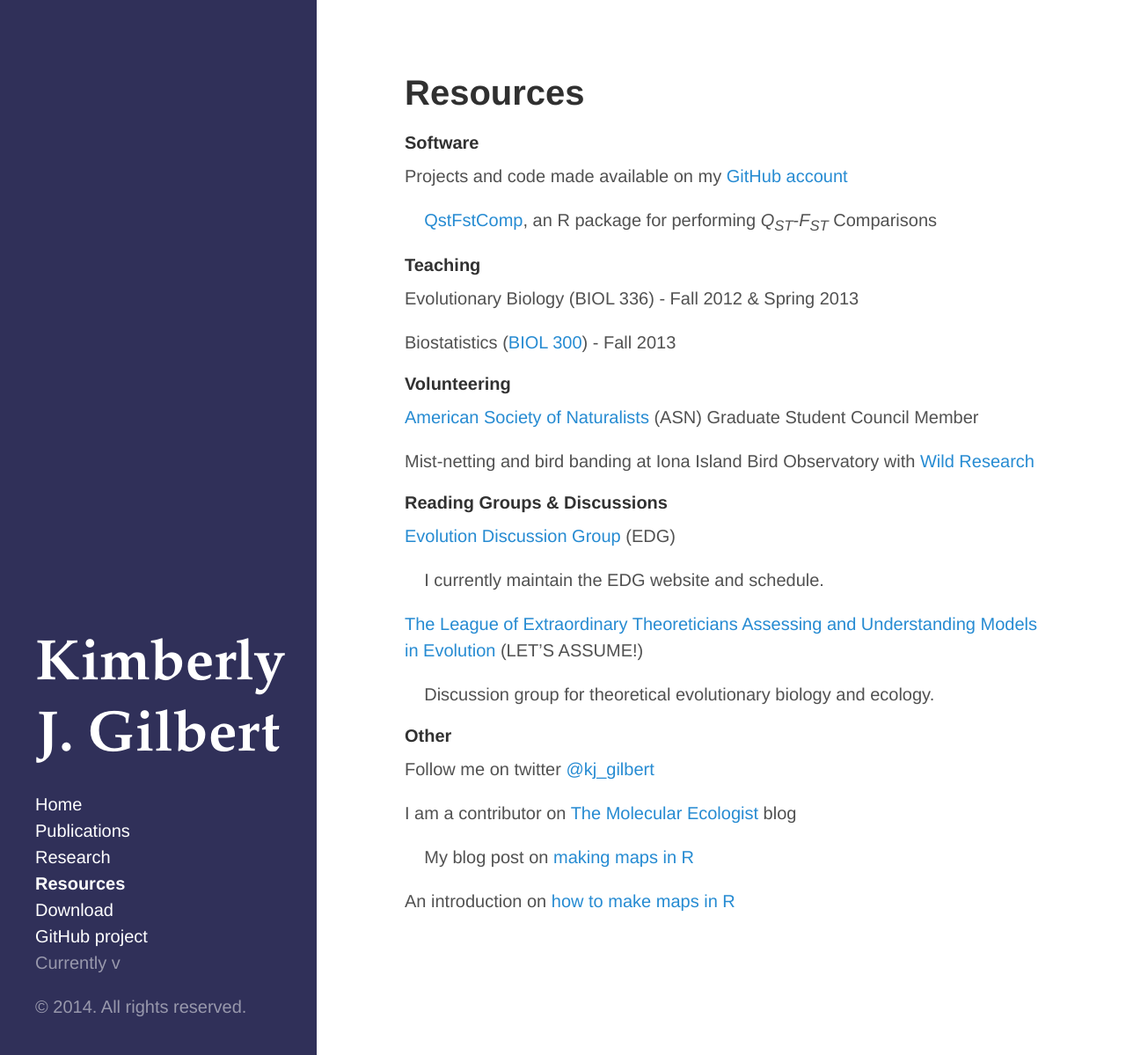
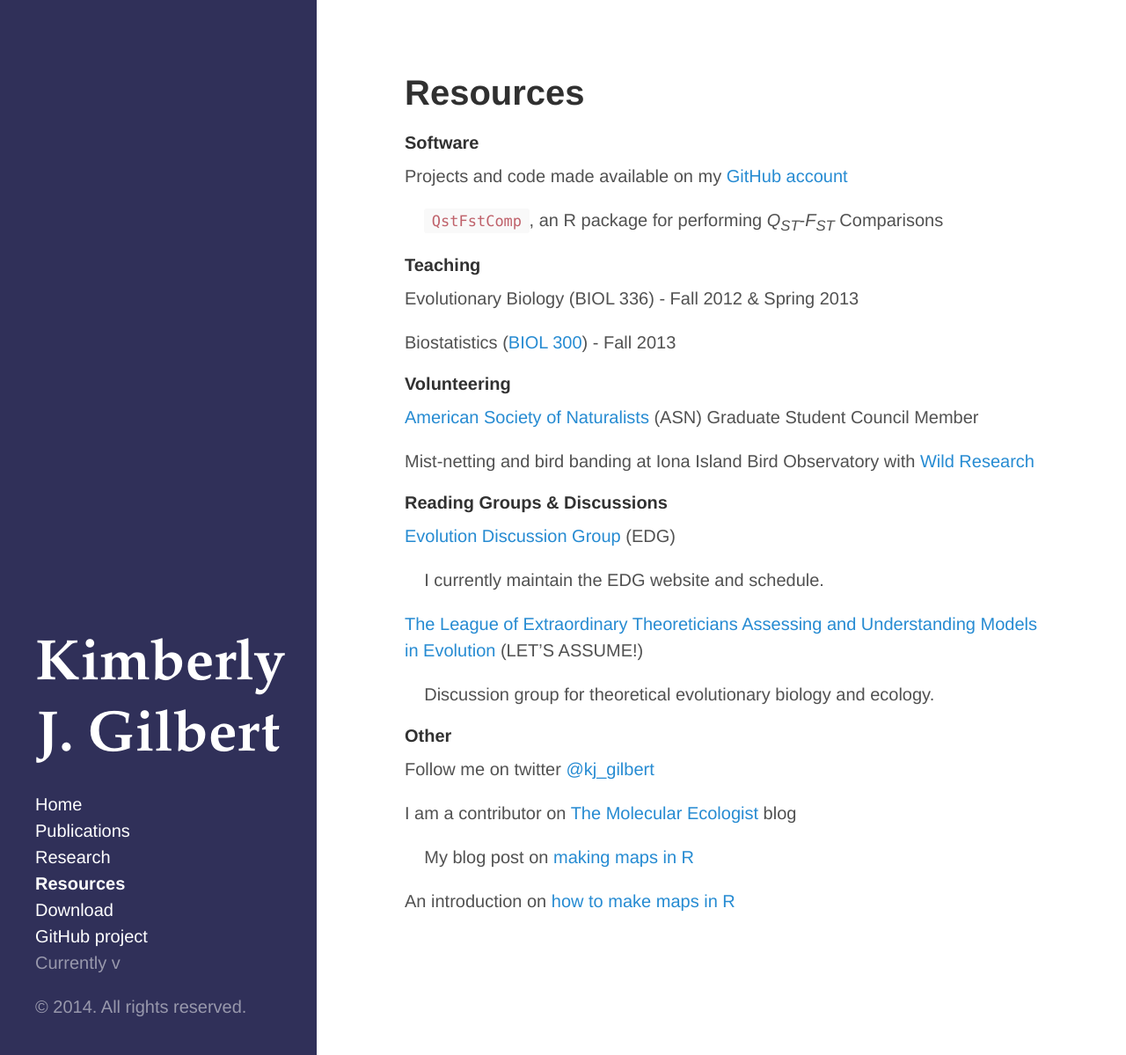
Before and after one commit to kjgilbert/kjgilbert.github.io, a Jekyll site: the page built from resources.md, in a window 1280 px wide and 1199 px high. Shown: the whole window at 88% size. Built offline with Jekyll 4.4.1, drawn with Linux system fonts in a browser that asks for light colours; Markdown is read by kramdown in place of the engine named in the settings.

Commit message:
formatting

```diff
--- a/resources.md
+++ b/resources.md
@@ -8,7 +8,7 @@ title: Resources
 
 Projects and code made available on my [GitHub account](https://github.com/kjgilbert)
 
-&nbsp;&nbsp;&nbsp; [QstFstComp](https://github.com/kjgilbert/QstFstComp), an R package for performing *Q<sub>ST</sub>*-*F<sub>ST</sub>* Comparisons
+&nbsp;&nbsp;&nbsp; [`QstFstComp`](https://github.com/kjgilbert/QstFstComp), an R package for performing *Q<sub>ST</sub>*-*F<sub>ST</sub>* Comparisons
 
 
 #### Teaching
```
